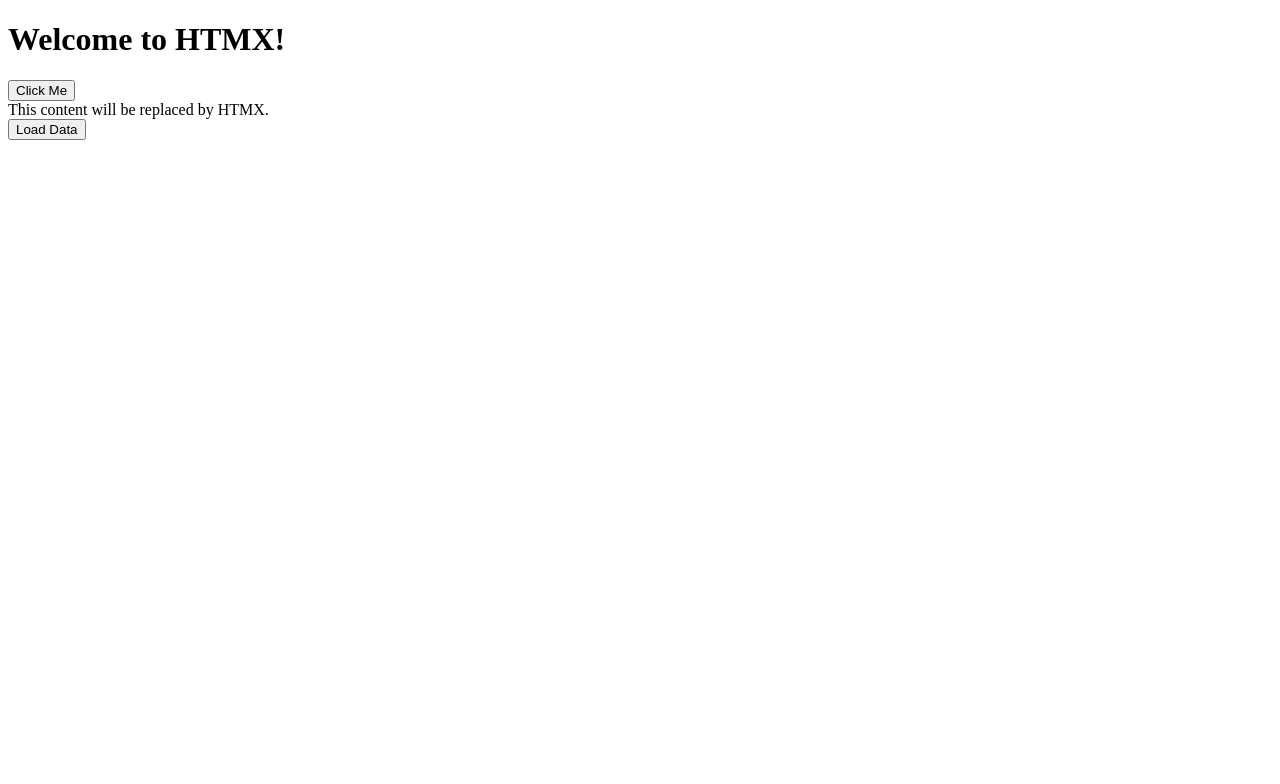
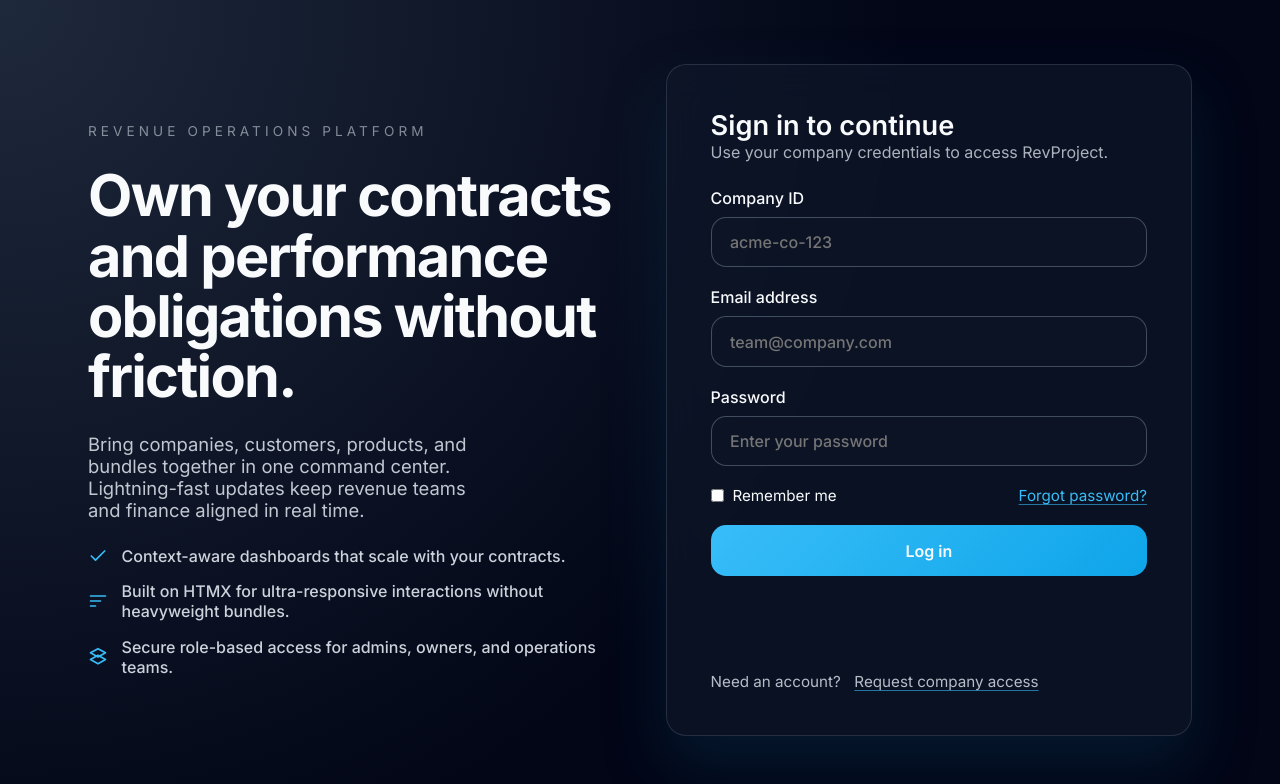
Before and after one commit to JonMunkholm/RevProject1, a plain HTML site: page app/index.html in a window 1280 px wide. Drawn offline with nearby package versions, Linux system fonts and the light colour scheme.

Commit message:
starting front-end dev

```diff
--- a/app/index.html
+++ b/app/index.html
@@ -3,24 +3,189 @@
   <head>
     <meta charset="UTF-8" />
     <meta name="viewport" content="width=device-width, initial-scale=1.0" />
-    <title>HTMX Starter</title>
-    <!-- HTMX CDN inclusion -->
-    <script
-      src="https://cdn.jsdelivr.net/npm/htmx.org@2.0.7/dist/htmx.min.js"
-      integrity="sha384-ZBXiYtYQ6hJ2Y0ZNoYuI+Nq5MqWBr+chMrS/RkXpNzQCApHEhOt2aY8EJgqwHLkJ"
-      crossorigin="anonymous"
-    ></script>
+    <title>RevProject Portal</title>
+    <link rel="preload" href="fonts/Inter-400.ttf" as="font" type="font/ttf" crossorigin />
+    <link rel="preload" href="fonts/Inter-500.ttf" as="font" type="font/ttf" crossorigin />
+    <link rel="preload" href="fonts/Inter-600.ttf" as="font" type="font/ttf" crossorigin />
+    <link rel="preload" href="fonts/Inter-700.ttf" as="font" type="font/ttf" crossorigin />
+    <link rel="stylesheet" href="styles.css" />
   </head>
-  <body>
-    <h1>Welcome to HTMX!</h1>
+  <body class="is-loading">
+    <main>
+      <section class="hero">
+        <span class="hero-kicker">Revenue Operations Platform</span>
+        <h1>
+          Own your contracts and performance obligations without friction.
+        </h1>
+        <p>
+          Bring companies, customers, products, and bundles together in one
+          command center. Lightning-fast updates keep revenue teams and finance
+          aligned in real time.
+        </p>
+        <ul>
+          <li>
+            <svg
+              viewBox="0 0 24 24"
+              fill="none"
+              stroke="currentColor"
+              stroke-width="2"
+              stroke-linecap="round"
+              stroke-linejoin="round"
+            >
+              <path d="M20 6L9 17l-5-5" />
+            </svg>
+            Context-aware dashboards that scale with your contracts.
+          </li>
+          <li>
+            <svg
+              viewBox="0 0 24 24"
+              fill="none"
+              stroke="currentColor"
+              stroke-width="2"
+              stroke-linecap="round"
+              stroke-linejoin="round"
+            >
+              <path d="M3 6h18M3 12h12M3 18h6" />
+            </svg>
+            Built on HTMX for ultra-responsive interactions without heavyweight
+            bundles.
+          </li>
+          <li>
+            <svg
+              viewBox="0 0 24 24"
+              fill="none"
+              stroke="currentColor"
+              stroke-width="2"
+              stroke-linecap="round"
+              stroke-linejoin="round"
+            >
+              <path d="M12 20l9-5-9-5-9 5 9 5z" />
+              <path d="M12 12l9-5-9-5-9 5 9 5z" />
+            </svg>
+            Secure role-based access for admins, owners, and operations teams.
+          </li>
+        </ul>
+      </section>
 
-    <button hx-post="/click" hx-swap="outerHTML">Click Me</button>
+      <section class="card">
+        <header>
+          <h2>Sign in to continue</h2>
+          <p class="card-subtitle">
+            Use your company credentials to access RevProject.
+          </p>
+        </header>
 
-    <div id="content">This content will be replaced by HTMX.</div>
+        <form
+          hx-post="/auth/login"
+          hx-target="#login-message"
+          hx-swap="innerHTML"
+          hx-indicator="#login-indicator"
+          hx-vals="js:{ timezoneOffset: new Date().getTimezoneOffset() }"
+        >
+          <label>
+            Company ID
+            <input
+              type="text"
+              name="companyID"
+              class="input-field"
+              autocomplete="organization"
+              required
+              placeholder="acme-co-123"
+            />
+          </label>
 
-    <!-- Example of a simple HTMX request -->
-    <button hx-get="/data" hx-target="#content" hx-swap="innerHTML">
-      Load Data
-    </button>
+          <label>
+            Email address
+            <input
+              type="email"
+              name="email"
+              class="input-field"
+              autocomplete="email"
+              required
+              placeholder="team@company.com"
+            />
+          </label>
+
+          <label>
+            Password
+            <input
+              type="password"
+              name="password"
+              class="input-field"
+              autocomplete="current-password"
+              required
+              minlength="8"
+              placeholder="Enter your password"
+            />
+          </label>
+
+          <div class="form-row">
+            <label class="remember-option">
+              <input type="checkbox" name="remember" value="true" />
+              Remember me
+            </label>
+            <a href="/forgot-password" class="form-link">Forgot password?</a>
+          </div>
+
+          <button type="submit">Log in</button>
+
+          <div
+            id="login-indicator"
+            class="htmx-indicator"
+            aria-live="polite"
+            aria-hidden="true"
+          >
+            <svg
+              viewBox="0 0 24 24"
+              fill="none"
+              stroke="currentColor"
+              stroke-width="2"
+            >
+              <circle cx="12" cy="12" r="9" stroke-opacity="0.2" />
+              <path d="M21 12a9 9 0 0 1-9 9" />
+            </svg>
+            Authenticating…
+          </div>
+
+          <p id="login-message" class="message" aria-live="polite"></p>
+        </form>
+
+        <div class="alt-actions">
+          <span>Need an account?</span>
+          <a href="/request-access">Request company access</a>
+        </div>
+      </section>
+    </main>
+    <script>
+      (function () {
+        function removeLoadingClass() {
+          document.body.classList.remove('is-loading');
+        }
+
+        if (document.readyState === 'loading') {
+          document.addEventListener('DOMContentLoaded', removeLoadingClass, {
+            once: true,
+          });
+        } else {
+          removeLoadingClass();
+        }
+
+        function injectHTMX() {
+          if (document.documentElement.dataset.htmxLoaded) return;
+          document.documentElement.dataset.htmxLoaded = 'true';
+          var script = document.createElement('script');
+          script.src = 'https://cdn.jsdelivr.net/npm/htmx.org@2.0.7/dist/htmx.min.js';
+          script.integrity = 'sha384-ZBXiYtYQ6hJ2Y0ZNoYuI+Nq5MqWBr+chMrS/RkXpNzQCApHEhOt2aY8EJgqwHLkJ';
+          script.crossOrigin = 'anonymous';
+          document.head.appendChild(script);
+        }
+
+        if ('requestIdleCallback' in window) {
+          requestIdleCallback(injectHTMX);
+        } else {
+          window.addEventListener('load', injectHTMX, { once: true });
+        }
+      })();
+    </script>
   </body>
 </html>
--- /dev/null
+++ b/app/styles.css
@@ -0,0 +1,434 @@
+@font-face {
+  font-family: 'Inter';
+  src: url('fonts/Inter-400.ttf') format('truetype');
+  font-style: normal;
+  font-weight: 400;
+  font-display: swap;
+}
+
+@font-face {
+  font-family: 'Inter';
+  src: url('fonts/Inter-500.ttf') format('truetype');
+  font-style: normal;
+  font-weight: 500;
+  font-display: swap;
+}
+
+@font-face {
+  font-family: 'Inter';
+  src: url('fonts/Inter-600.ttf') format('truetype');
+  font-style: normal;
+  font-weight: 600;
+  font-display: swap;
+}
+
+@font-face {
+  font-family: 'Inter';
+  src: url('fonts/Inter-700.ttf') format('truetype');
+  font-style: normal;
+  font-weight: 700;
+  font-display: swap;
+}
+
+@font-face {
+  font-family: 'Inter Fallback';
+  src: local('Arial');
+  ascent-override: 90%;
+  descent-override: 22%;
+  line-gap-override: 0%;
+  size-adjust: 107%;
+}
+
+:root {
+  color-scheme: light dark;
+  --bg: #0f172a;
+  --bg-card: rgba(15, 23, 42, 0.7);
+  --bg-light: #f8fafc;
+  --text: #0f172a;
+  --text-inverse: #f8fafc;
+  --accent: #38bdf8;
+  --accent-strong: #0ea5e9;
+  --border: rgba(148, 163, 184, 0.4);
+  font-family: 'Inter', 'Inter Fallback', system-ui, -apple-system, BlinkMacSystemFont, 'Segoe UI', sans-serif;
+  --layout-max-width: 1200px;
+  --layout-gap: clamp(2rem, 4vw, 4rem);
+  --layout-padding-block: clamp(2rem, 5vw, 4rem);
+  --layout-padding-inline: clamp(1.5rem, 4vw, 3rem);
+  --column-min: 280px;
+  --hero-gap: clamp(1.1rem, 3vw, 1.6rem);
+  --hero-body: rgba(226, 232, 240, 0.85);
+  --hero-list: rgba(226, 232, 240, 0.9);
+  --hero-kicker: rgba(226, 232, 240, 0.55);
+  --hero-title-size: clamp(2.4rem, 6vw, 3.6rem);
+  --card-padding: clamp(1.75rem, 4vw, 2.75rem);
+  --card-gap: clamp(1.1rem, 3.5vw, 1.6rem);
+  --card-radius: clamp(1rem, 2.5vw, 1.25rem);
+  --card-blur: 20px;
+  --indicator-font-size: clamp(0.85rem, 2.2vw, 0.95rem);
+  --transition-speed: 0.2s;
+  --form-gap: clamp(1rem, 3vw, 1.25rem);
+  --label-gap: clamp(0.4rem, 1.8vw, 0.55rem);
+  --input-padding-y: clamp(0.75rem, 2.4vw, 0.9rem);
+  --input-padding-x: clamp(0.9rem, 3vw, 1.15rem);
+  --input-radius: clamp(0.75rem, 2.2vw, 0.95rem);
+  --button-padding-y: clamp(0.75rem, 2.6vw, 0.95rem);
+  --button-padding-x: clamp(1rem, 3.2vw, 1.3rem);
+  --button-radius: clamp(0.75rem, 2.2vw, 0.95rem);
+  --alt-gap: clamp(0.65rem, 2.4vw, 0.85rem);
+  --alt-font: clamp(0.85rem, 2.4vw, 0.95rem);
+}
+
+* {
+  box-sizing: border-box;
+}
+
+body {
+  margin: 0;
+  min-height: 100vh;
+  display: flex;
+  align-items: stretch;
+  background: radial-gradient(circle at top left, #1e293b, #020617 60%);
+  color: var(--text-inverse);
+}
+
+main {
+  width: min(var(--layout-max-width), 100%);
+  margin: 0 auto;
+  padding: var(--layout-padding-block) var(--layout-padding-inline);
+  display: grid;
+  grid-template-columns: repeat(auto-fit, minmax(var(--column-min), 1fr));
+  gap: var(--layout-gap);
+  align-items: center;
+  opacity: 1;
+  transform: translateY(0);
+  transition:
+    opacity 0.45s cubic-bezier(0.22, 0.61, 0.36, 1),
+    transform 0.6s cubic-bezier(0.16, 1, 0.3, 1);
+}
+
+body.is-loading main {
+  opacity: 0;
+  transform: translateY(6px);
+}
+
+.hero {
+  display: grid;
+  gap: var(--hero-gap);
+}
+
+.hero h1 {
+  margin: 0;
+  font-size: var(--hero-title-size);
+  line-height: 1.05;
+  font-weight: 700;
+  letter-spacing: -0.03em;
+}
+
+.hero p {
+  margin: 0;
+  max-width: 34ch;
+  font-size: clamp(1rem, 2.4vw, 1.15rem);
+  color: var(--hero-body);
+}
+
+.hero-kicker {
+  text-transform: uppercase;
+  letter-spacing: 0.3em;
+  font-size: clamp(0.7rem, 1.6vw, 0.85rem);
+  color: var(--hero-kicker);
+}
+
+.hero ul {
+  display: grid;
+  gap: clamp(0.65rem, 2.2vw, 0.95rem);
+  padding: 0;
+  margin: 0;
+  list-style: none;
+}
+
+.hero li {
+  display: flex;
+  align-items: center;
+  gap: clamp(0.6rem, 2.4vw, 0.85rem);
+  font-weight: 500;
+  color: var(--hero-list);
+}
+
+.hero svg {
+  flex-shrink: 0;
+  width: 1.25rem;
+  height: 1.25rem;
+  color: var(--accent);
+}
+
+.card {
+  backdrop-filter: blur(var(--card-blur));
+  background: var(--bg-card);
+  border: 1px solid rgba(148, 163, 184, 0.2);
+  border-radius: var(--card-radius);
+  padding: var(--card-padding);
+  display: grid;
+  gap: var(--card-gap);
+  box-shadow: 0 30px 60px rgba(8, 47, 73, 0.45);
+}
+
+.card header h2 {
+  margin: 0;
+  font-size: clamp(1.35rem, 3vw, 1.7rem);
+  font-weight: 600;
+}
+
+.card-subtitle {
+  margin: 0;
+  color: rgba(226, 232, 240, 0.75);
+  font-size: clamp(0.9rem, 2vw, 1rem);
+}
+
+form {
+  display: grid;
+  gap: var(--form-gap);
+}
+
+.form-row {
+  display: flex;
+  justify-content: space-between;
+  align-items: center;
+  gap: clamp(0.75rem, 2.4vw, 1.5rem);
+}
+
+label {
+  display: grid;
+  gap: var(--label-gap);
+  font-weight: 500;
+}
+
+.input-field {
+  width: 100%;
+  padding: var(--input-padding-y) var(--input-padding-x);
+  border-radius: var(--input-radius);
+  border: 1px solid var(--border);
+  font: inherit;
+  background: rgba(15, 23, 42, 0.35);
+  color: inherit;
+  transition: border var(--transition-speed) ease, transform var(--transition-speed) ease;
+}
+
+.input-field:focus {
+  outline: none;
+  border-color: var(--accent);
+  transform: translateY(-1px);
+}
+
+button[type='submit'] {
+  border: none;
+  border-radius: var(--button-radius);
+  padding: var(--button-padding-y) var(--button-padding-x);
+  font: inherit;
+  font-weight: 600;
+  background: linear-gradient(135deg, var(--accent) 0%, var(--accent-strong) 100%);
+  color: var(--text-inverse);
+  cursor: pointer;
+  transition: transform var(--transition-speed) ease, box-shadow var(--transition-speed) ease;
+}
+
+button[type='submit']:hover {
+  transform: translateY(-1px);
+  box-shadow: 0 18px 32px rgba(14, 165, 233, 0.35);
+}
+
+button[type='submit']:active {
+  transform: translateY(1px);
+  box-shadow: none;
+}
+
+.alt-actions {
+  display: flex;
+  flex-wrap: wrap;
+  gap: var(--alt-gap);
+  font-size: var(--alt-font);
+  color: rgba(226, 232, 240, 0.8);
+}
+
+.alt-actions a,
+.form-link {
+  color: inherit;
+  text-decoration: underline;
+  text-decoration-color: rgba(56, 189, 248, 0.6);
+  text-underline-offset: 0.2em;
+}
+
+.form-link {
+  font-size: clamp(0.85rem, 2.2vw, 0.95rem);
+  color: var(--accent);
+}
+
+.form-link:hover {
+  color: var(--accent-strong);
+}
+
+.remember-option {
+  display: inline-flex;
+  align-items: center;
+  gap: clamp(0.35rem, 1.6vw, 0.55rem);
+  font-size: clamp(0.85rem, 2.2vw, 0.95rem);
+  font-weight: 400;
+}
+
+.remember-option input[type='checkbox'] {
+  margin: 0;
+  accent-color: var(--accent);
+}
+
+.message {
+  min-height: 1.25rem;
+  font-size: clamp(0.85rem, 2.4vw, 0.95rem);
+  color: #f97316;
+}
+
+.success {
+  color: #34d399;
+}
+
+
+.htmx-indicator {
+  display: none;
+  align-items: center;
+  gap: 0.5rem;
+  font-size: var(--indicator-font-size);
+  color: rgba(226, 232, 240, 0.8);
+  margin-top: -0.25rem;
+}
+
+.htmx-indicator.htmx-request {
+  display: inline-flex;
+}
+
+.htmx-indicator svg {
+  width: 1rem;
+  height: 1rem;
+  animation: spin 1s linear infinite;
+}
+
+@keyframes spin {
+  to {
+    transform: rotate(360deg);
+  }
+}
+
+@media (max-width: 720px) {
+  body {
+    background: linear-gradient(180deg, #020617 0%, #0f172a 70%);
+  }
+
+  .card {
+    order: -1;
+  }
+
+  main {
+    grid-template-columns: 1fr;
+  }
+
+  .hero {
+    text-align: center;
+  }
+
+  .hero ul {
+    justify-items: center;
+  }
+
+  .hero-kicker {
+    justify-self: center;
+  }
+
+  .form-row {
+    flex-direction: column;
+    align-items: stretch;
+  }
+
+  .form-row .form-link {
+    align-self: flex-end;
+  }
+}
+
+@media (max-width: 960px) {
+  :root {
+    --layout-gap: clamp(1.75rem, 5vw, 3rem);
+    --layout-padding-block: clamp(1.75rem, 6vw, 3.25rem);
+    --layout-padding-inline: clamp(1.25rem, 6vw, 2.5rem);
+    --card-padding: clamp(1.5rem, 5vw, 2.5rem);
+    --card-blur: 16px;
+    --hero-gap: clamp(1rem, 3vw, 1.35rem);
+    --form-gap: clamp(0.95rem, 3vw, 1.15rem);
+    --input-padding-y: clamp(0.7rem, 2.4vw, 0.85rem);
+    --button-padding-y: clamp(0.7rem, 2.6vw, 0.9rem);
+    --card-gap: clamp(1rem, 3vw, 1.4rem);
+  }
+}
+
+@media (max-width: 540px) {
+  :root {
+    --column-min: 100%;
+    --card-gap: 1.25rem;
+    --card-radius: 1rem;
+    --transition-speed: 0.18s;
+    --layout-gap: clamp(1.5rem, 6vw, 2.5rem);
+    --form-gap: clamp(0.9rem, 4vw, 1.1rem);
+    --label-gap: clamp(0.35rem, 2.4vw, 0.5rem);
+    --alt-gap: clamp(0.55rem, 3vw, 0.75rem);
+    --alt-font: clamp(0.8rem, 3vw, 0.9rem);
+    --input-padding-x: clamp(0.85rem, 4vw, 1rem);
+    --input-radius: clamp(0.7rem, 3vw, 0.9rem);
+    --button-radius: clamp(0.7rem, 3vw, 0.9rem);
+  }
+
+  main {
+    justify-items: stretch;
+  }
+
+  .hero-kicker,
+  .hero p {
+    text-align: center;
+  }
+
+  .hero li {
+    justify-content: center;
+    text-align: left;
+  }
+
+  .form-row .form-link {
+    align-self: center;
+  }
+
+  .remember-option {
+    justify-content: center;
+  }
+}
+
+@media (min-width: 1440px) {
+  :root {
+    --layout-max-width: 1320px;
+    --layout-gap: clamp(2.5rem, 4vw, 5rem);
+    --card-padding: clamp(2rem, 3vw, 3rem);
+    --card-blur: 24px;
+    --column-min: 340px;
+  }
+}
+
+@media (prefers-reduced-motion: reduce) {
+  *,
+  *::before,
+  *::after {
+    animation-duration: 0.01ms !important;
+    animation-iteration-count: 1 !important;
+    transition-duration: 0.01ms !important;
+    scroll-behavior: auto !important;
+  }
+
+  .htmx-indicator svg {
+    animation: none;
+  }
+
+  body.is-loading main {
+    transform: none;
+  }
+}
```
Also changed, not shown: app/fonts/Inter-400.ttf (added), app/fonts/Inter-500.ttf (added), app/fonts/Inter-600.ttf (added), app/fonts/Inter-700.ttf (added).
